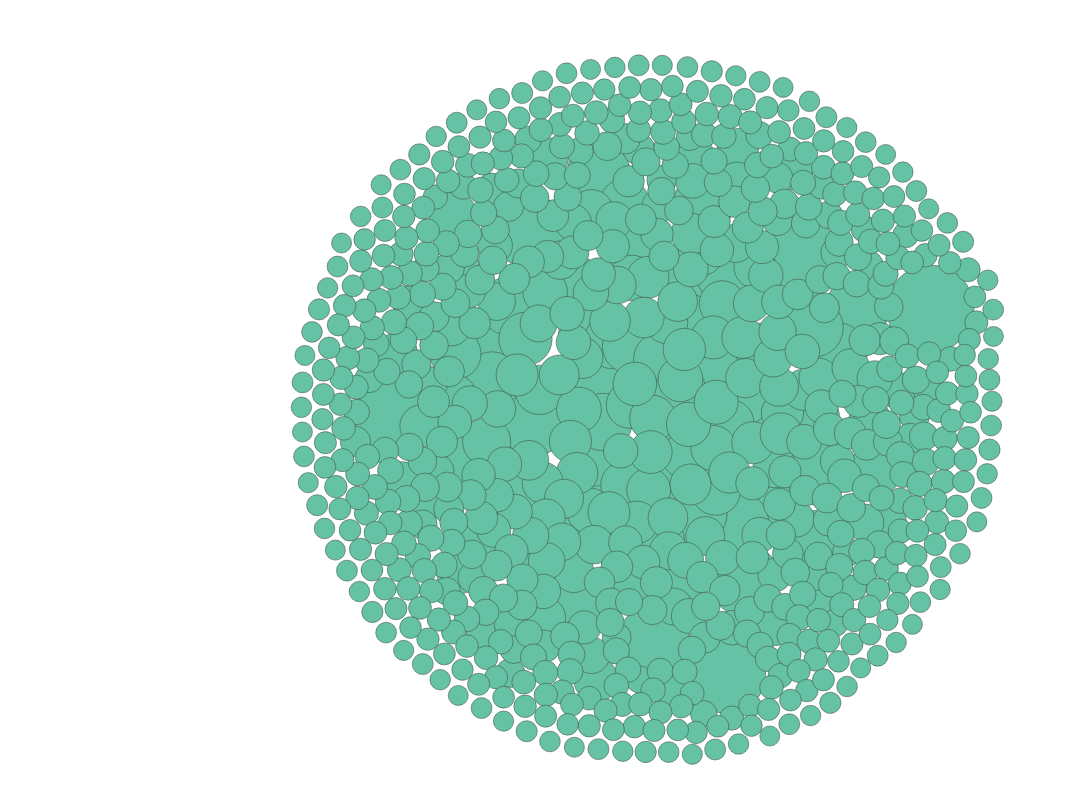
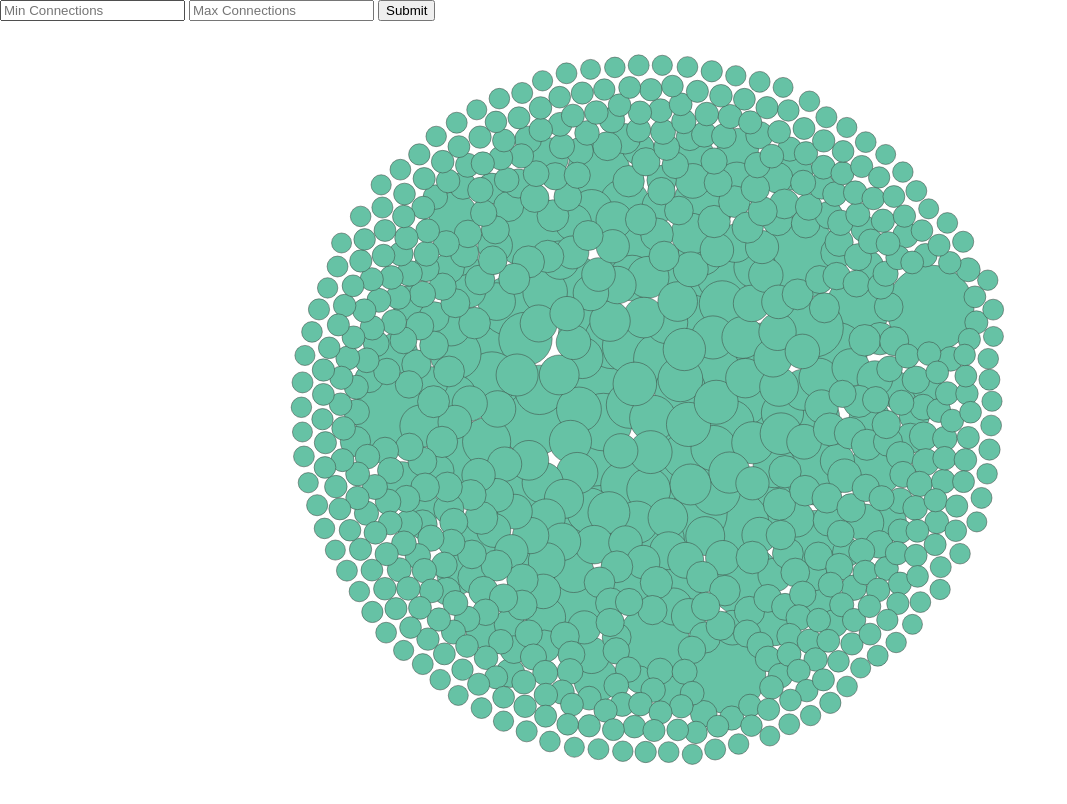
Before and after one commit to Gendo90/marvel_social_network, a plain HTML site: page index_filtered.html in a window 1280 px wide. Shown: the whole page, without its empty margins (0-1067 px from the left). Drawn offline with nearby package versions, Linux system fonts and the light colour scheme; animation ran at ten frames a second.

Commit message:
feat: Enable filter for results, to see stratification levels or remove low-level characters

```diff
--- a/index_filtered.html
+++ b/index_filtered.html
@@ -19,16 +19,28 @@
             border-radius: 4px;
             pointer-events: none;
         }
+
+        .selectCount {
+            position: absolute;
+            top: 0px;
+            left: 0px;
+        }
     </style>
 </head>
 
 <body>
+    <div class="selectCount">
+        <input id="min" type="text" placeholder="Min Connections">
+        <input id="max" type="text" placeholder="Max Connections">
+        <button>Submit</button>
+    </div>
     <script src="https://d3js.org/d3.v4.min.js"></script>
     <script>
         var width = window.innerWidth, height = window.innerHeight, sizeDivisor = 1, nodePadding = 2.5;
 
         var svg = d3.select("body")
             .append("svg")
+            .attr("id", "bubbleChart")
             .attr("width", width)
             .attr("height", height);
 
@@ -40,11 +52,12 @@
             .force("center", d3.forceCenter().x(width * .5).y(height * .5))
             .force("charge", d3.forceManyBody().strength(-15));
 
+        let createChart = (minCount, maxCount) => {
             d3.csv("first_degree.csv", types, function (error, graph) {
                 if (error) throw error;
 
                 // filter characters with < 100 connections
-            graph = graph.filter(a => a.count >= 100);
+                graph = graph.filter(a => minCount <= a.count && a.count <= maxCount);
                 // sort the nodes so that the bigger ones are at the back
                 graph = graph.sort(function (a, b) { return b.size - a.size; });
 
@@ -120,6 +133,25 @@
                 d.size < 3 ? d.radius = 3 : d.radius = d.size;
                 return d;
             }
+        }
+
+        createChart(100, 8000);
+    </script>
+    <script>
+        //refresh chart with new filtered range
+        document.querySelector("button").addEventListener("click", (e) => {
+            const minValue = document.getElementById("min").value;
+            const maxValue = document.getElementById("max").value;
+
+            // remove chart
+            const chart = document.getElementById("bubbleChart");
+            const currDisplay = chart.querySelector("g");
+            console.log(currDisplay)
+            chart.removeChild(currDisplay);
+
+            // add new chart
+            createChart(minValue, maxValue);
+        })
     </script>
 </body>
 
```
Lines whose indentation alone changed are shown as unchanged.
